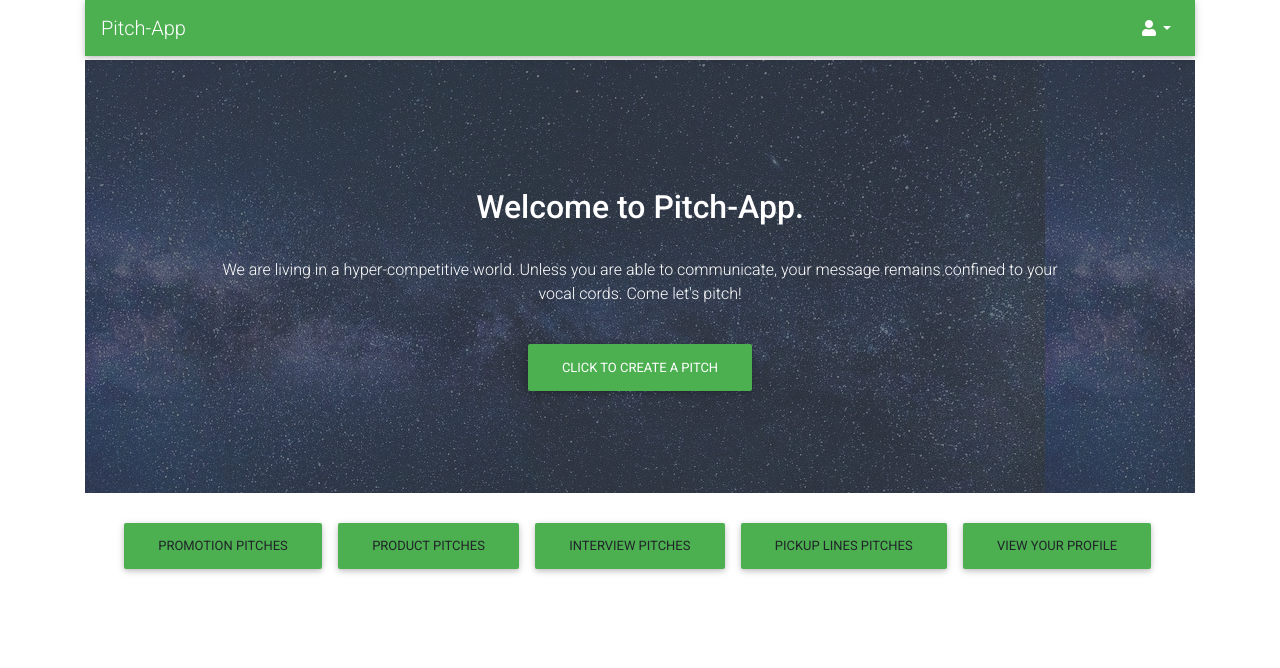
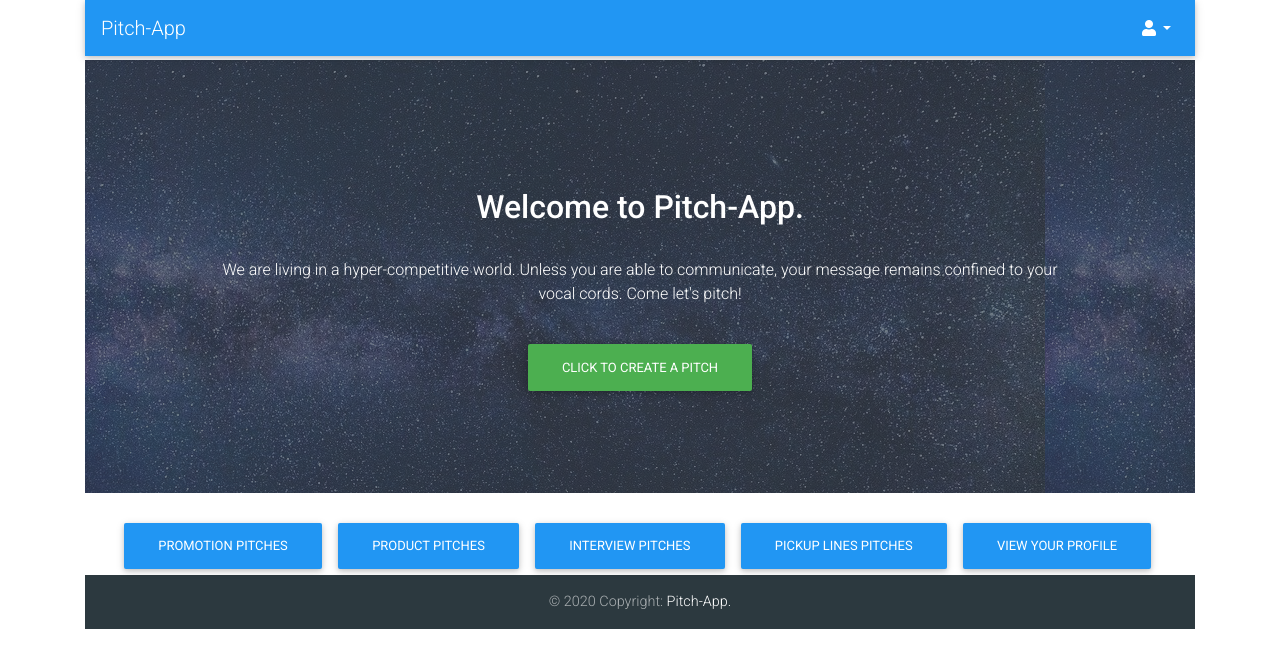
Before and after one commit to RonaldKiprotich/Pitch-App, a Flask app: page / in a window 1280 px wide. Shown: the top 668 px of the page. Run offline with Flask 2, Linux system fonts and the light colour scheme; some libraries are stand-ins or nearby versions; some web fonts are replaced.

```diff
--- a/app/templates/index.html
+++ b/app/templates/index.html
@@ -27,11 +27,11 @@
      <!-- Jumbotron -->
    <div class="row  text-center pl-5 mt-4" >
    <div class="text-center ">
-       <a href="{{url_for('main.display_promotion')}}" class="btn green ">Promotion Pitches</a>
-       <a href="{{url_for('main.display_product')}}" class="btn green ">Product Pitches</a>
-       <a href="{{url_for('main.display_interview')}}" class="btn green ">Interview Pitches</a>
-       <a href="{{url_for('main.display_pickuplines')}}" class="btn green ">Pickup lines Pitches</a>
-       <a href="{{url_for('main.profile',uname=current_user.username)}}" class="btn green ">View Your Profile</a>
+       <a href="{{url_for('main.display_promotion')}}" class="btn blue text-white">Promotion Pitches</a>
+       <a href="{{url_for('main.display_product')}}" class="btn blue text-white ">Product Pitches</a>
+       <a href="{{url_for('main.display_interview')}}" class="btn blue text-white">Interview Pitches</a>
+       <a href="{{url_for('main.display_pickuplines')}}" class="btn blue text-white">Pickup lines Pitches</a>
+       <a href="{{url_for('main.profile',uname=current_user.username)}}" class="btn blue text-white ">View Your Profile</a>
 
 
    </div>
@@ -39,5 +39,17 @@
    </div>
 
 
+    <!-- Footer -->
+<footer class="page-footer font-small blue-grey darken-3">
+
+  <!-- Copyright -->
+  <div class="footer-copyright text-center py-3">© 2020 Copyright:
+    <a href="#">Pitch-App.</a>
+  </div>
+  <!-- Copyright -->
+
+</footer>
+<!-- Footer -->
+
    {%endblock%}
 </div>
--- a/app/templates/navbar.html
+++ b/app/templates/navbar.html
@@ -1,6 +1,6 @@
 
 <!--Navbar -->
-<nav class="mb-1 navbar navbar-expand-lg navbar-dark  green">
+<nav class="mb-1 navbar navbar-expand-lg navbar-dark blue">
     <a class="navbar-brand" href="/">Pitch-App</a>
     <button class="navbar-toggler" type="button" data-toggle="collapse" data-target="#navbarSupportedContent-4"
       aria-controls="navbarSupportedContent-4" aria-expanded="false" aria-label="Toggle navigation">
```
Also changed, not shown: app/templates/profile/profile.html (+5 -2 lines), app/templates/macros.html (line endings or trailing spaces).
